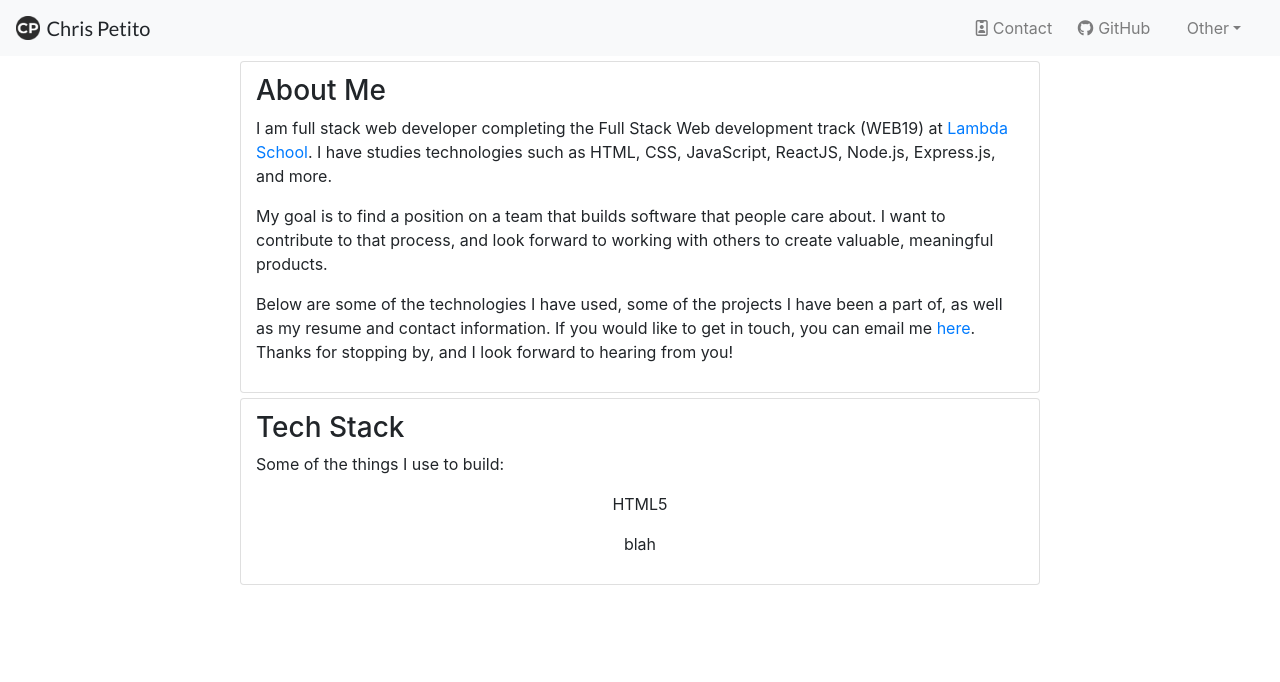
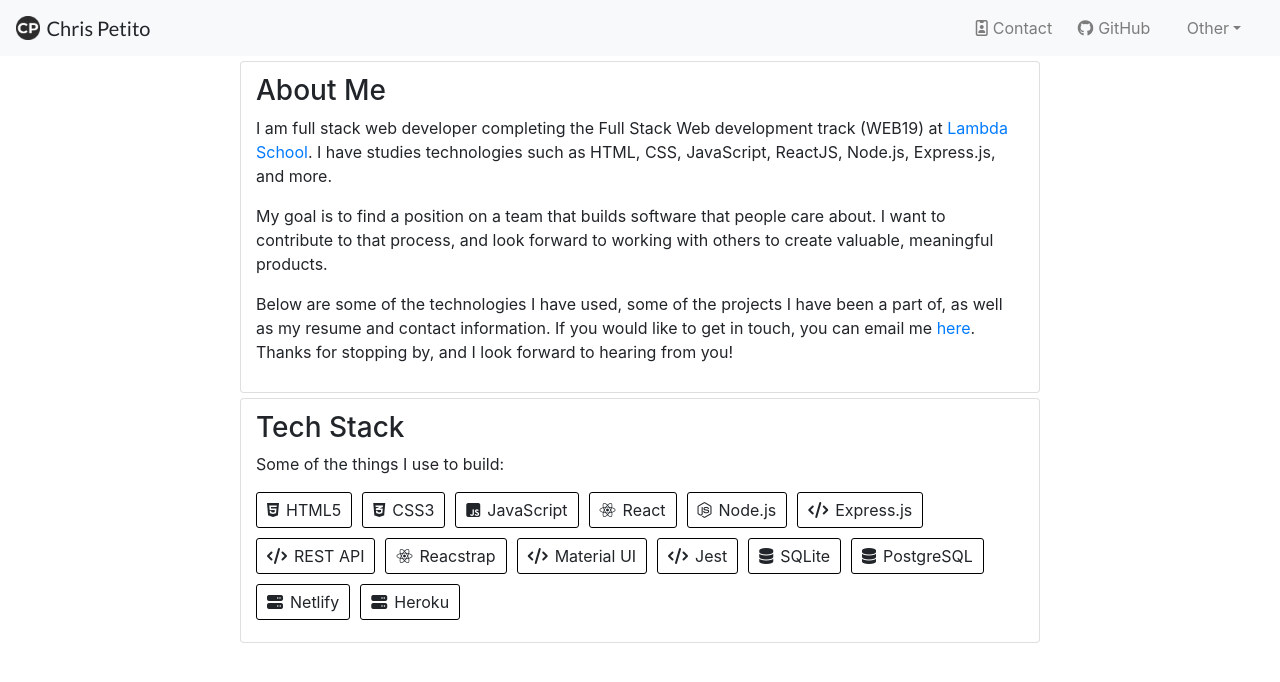
Before and after one commit to chrispetito/cp-portfolio, a React (Create React App) app: page / in a window 1280 px wide. Shown: the top 682 px of the page. Built offline with nearby package versions, Linux system fonts and the light colour scheme.

Commit message:
complete techstack refactor

```diff
--- a/src/components/TechStack.js
+++ b/src/components/TechStack.js
@@ -1,7 +1,7 @@
 import React from "react";
 import { Card } from "reactstrap";
 import "../styling/techstack.css";
-import techstack from '../data/techstack'
+import techstack from "../data/techstack";
 
 class TechStack extends React.Component {
   constructor() {
@@ -14,82 +14,23 @@
   componentDidMount() {
     this.setState({
       techItems: techstack
-      })
+    });
   }
   render() {
     return (
       <Card>
         <h3 className="tech-stack-title">Tech Stack</h3>
-        <p className="tech-stack-text">
-          Some of the things I use to build:
-        </p>
+        <p className="tech-stack-text">Some of the things I use to build:</p>
+        <div className="tech-badge-div">
           {this.state.techItems.map(item => {
-            return(
-                <div>
-                    <div>
+            return (
+              <div className="ind-tech-badge">
+                <i className={item.iconClass}></i>
                 <p>{item.name}</p>
               </div>
+            );
+          })}
         </div>
-            )
-        })}
-        {/* <div className="tech-badge-div">
-          <div className="ind-tech-badge">
-            <i className="fab fa-html5"></i>
-            <p>HTML5</p>
-          </div>
-          <div className="ind-tech-badge">
-          <i className="fab fa-css3-alt"></i>
-            <p>CSS3</p>
-          </div>
-          <div className="ind-tech-badge">
-          <i className="fab fa-js-square"></i>
-            <p>JavaScript</p>
-          </div>
-          <div className="ind-tech-badge">
-          <i className="fab fa-react"></i>
-            <p>React</p>
-          </div>
-          <div className="ind-tech-badge">
-          <i className="fab fa-node-js"></i>
-            <p>Node.js</p>
-          </div>
-          <div className="ind-tech-badge">
-          <i className="fas fa-code"></i>
-            <p>Express.js</p>
-          </div>
-          <div className="ind-tech-badge">
-          <i className="fas fa-code"></i>
-            <p>REST API</p>
-          </div>
-          <div className="ind-tech-badge">
-          <i className="fab fa-react"></i>
-            <p>Reactstrap</p>
-          </div>
-          <div className="ind-tech-badge">
-          <i className="fas fa-code"></i>
-            <p>Material UI</p>
-          </div>
-          <div className="ind-tech-badge">
-          <i className="fas fa-code"></i>
-            <p>Jest</p>
-          </div>
-          <div className="ind-tech-badge">
-          <i className="fas fa-database"></i>
-            <p>SQLite3</p>
-          </div>
-          <div className="ind-tech-badge">
-          <i className="fas fa-database"></i>
-            <p>PostgreSQL</p>
-          </div>
-          <div className="ind-tech-badge">
-          <i className="fas fa-server"></i>
-            <p>Netlify</p>
-          </div>
-          <div className="ind-tech-badge">
-          <i className="fas fa-server"></i>
-            <p>Heroku</p>
-          </div>
-        </div> */}
       </Card>
     );
   }
--- a/src/data/techstack.js
+++ b/src/data/techstack.js
@@ -1,67 +1,19 @@
 const techstack = [
   { name: "HTML5", iconClass: "fab fa-html5" },
-  { name: "blah", iconClass: "blah" }
+  { name: "CSS3", iconClass: "fab fa-css3-alt" },
+  { name: "JavaScript", iconClass: "fab fa-js-square" },
+  { name: "React", iconClass: "fab fa-react" },
+  { name: "Node.js", iconClass: "fab fa-node-js" },
+  { name: "Express.js", iconClass: "fas fa-code" },
+  { name: "REST API", iconClass: "fas fa-code" },
+  { name: "Reacstrap", iconClass: "fab fa-react" },
+  { name: "Material UI", iconClass: "fas fa-code" },
+  { name: "Jest", iconClass: "fas fa-code" },
+  { name: "SQLite", iconClass: "fas fa-database" },
+  { name: "PostgreSQL", iconClass: "fas fa-database" },
+  { name: "Netlify", iconClass: "fas fa-server" },
+  { name: "Heroku", iconClass: "fas fa-server" },
+
 ];
 
 export default techstack;
-
-{
-  /* <div className="tech-badge-div">
-<div className="ind-tech-badge">
-  <i className="fab fa-html5"></i>
-  <p>HTML5</p>
-</div>
-<div className="ind-tech-badge">
-<i className="fab fa-css3-alt"></i>
-  <p>CSS3</p>
-</div>
-<div className="ind-tech-badge">
-<i className="fab fa-js-square"></i>
-  <p>JavaScript</p>
-</div>
-<div className="ind-tech-badge">
-<i className="fab fa-react"></i>
-  <p>React</p>
-</div>
-<div className="ind-tech-badge">
-<i className="fab fa-node-js"></i>
-  <p>Node.js</p>
-</div>
-<div className="ind-tech-badge">
-<i className="fas fa-code"></i>
-  <p>Express.js</p>
-</div>
-<div className="ind-tech-badge">
-<i className="fas fa-code"></i>
-  <p>REST API</p>
-</div>
-<div className="ind-tech-badge">
-<i className="fab fa-react"></i>
-  <p>Reactstrap</p>
-</div>
-<div className="ind-tech-badge">
-<i className="fas fa-code"></i>
-  <p>Material UI</p>
-</div>
-<div className="ind-tech-badge">
-<i className="fas fa-code"></i>
-  <p>Jest</p>
-</div>
-<div className="ind-tech-badge">
-<i className="fas fa-database"></i>
-  <p>SQLite3</p>
-</div>
-<div className="ind-tech-badge">
-<i className="fas fa-database"></i>
-  <p>PostgreSQL</p>
-</div>
-<div className="ind-tech-badge">
-<i className="fas fa-server"></i>
-  <p>Netlify</p>
-</div>
-<div className="ind-tech-badge">
-<i className="fas fa-server"></i>
-  <p>Heroku</p>
-</div>
-</div> */
-}
--- a/src/styling/techstack.css
+++ b/src/styling/techstack.css
@@ -5,7 +5,6 @@
     text-align: left;
 }
 .tech-badge-div {
-    /* border: 1px solid red; */
     display: flex;
     flex-wrap: wrap;
 }
```
Lines whose indentation alone changed are shown as unchanged.
